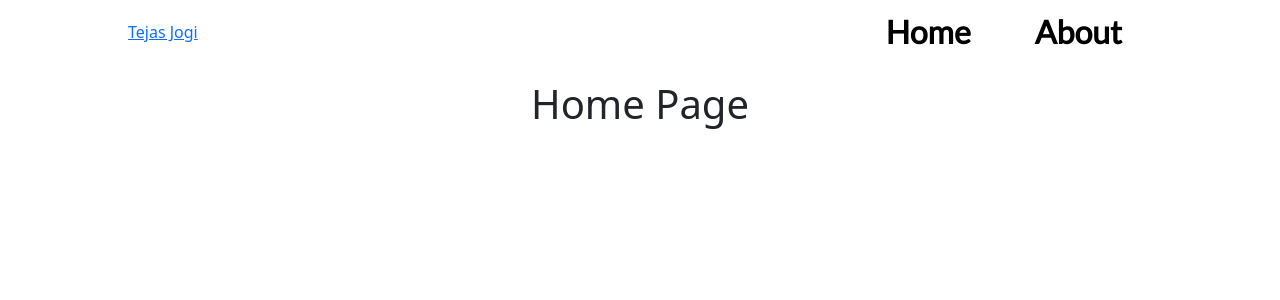
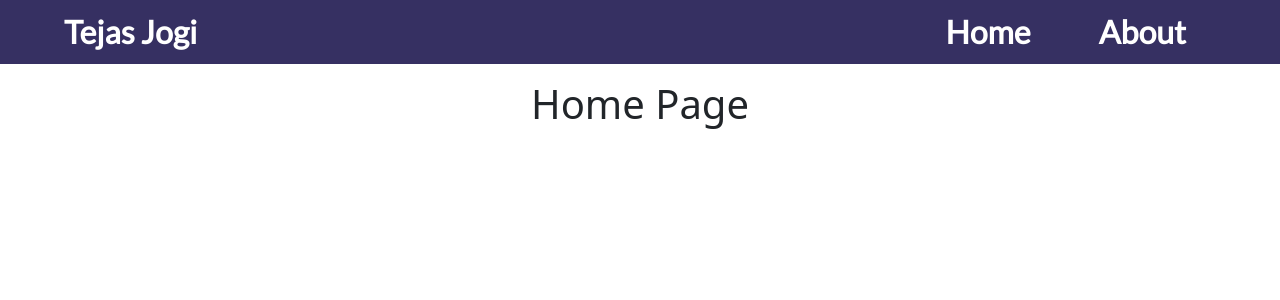
Before and after one commit to TejasJogi/Portfolio-Website, a Flask app: page / in a window 1280 px wide. Shown: the top 300 px of the page. Run offline with Flask 2, Linux system fonts and the light colour scheme.

Commit message:
styling for home page

```diff
--- a/static/utility.css
+++ b/static/utility.css
@@ -26,7 +26,15 @@
     justify-content: space-between;
     align-items: center;
     margin: auto;
-    width: 80%;
+    width: 90%;
+    font-size: 2rem;
+}
+
+.navbar a {
+    text-decoration: none;
+    color: white;
+    font-weight: bold;
+    font-family: 'Lato', sans-serif;
 }
 
 .nav-right a:hover,
@@ -46,7 +54,7 @@
 
 .nav-right li a {
     text-decoration: none;
-    color: black;
+    color: white;
     font-weight: bold;
     font-family: 'Lato', sans-serif;
 }
@@ -55,3 +63,9 @@ ul>li {
     padding-left: 30px;
     padding-right: 30px;
 }
+
+header {
+    margin: 0;
+    padding: 0;
+    background-color: #363062;
+}
```
